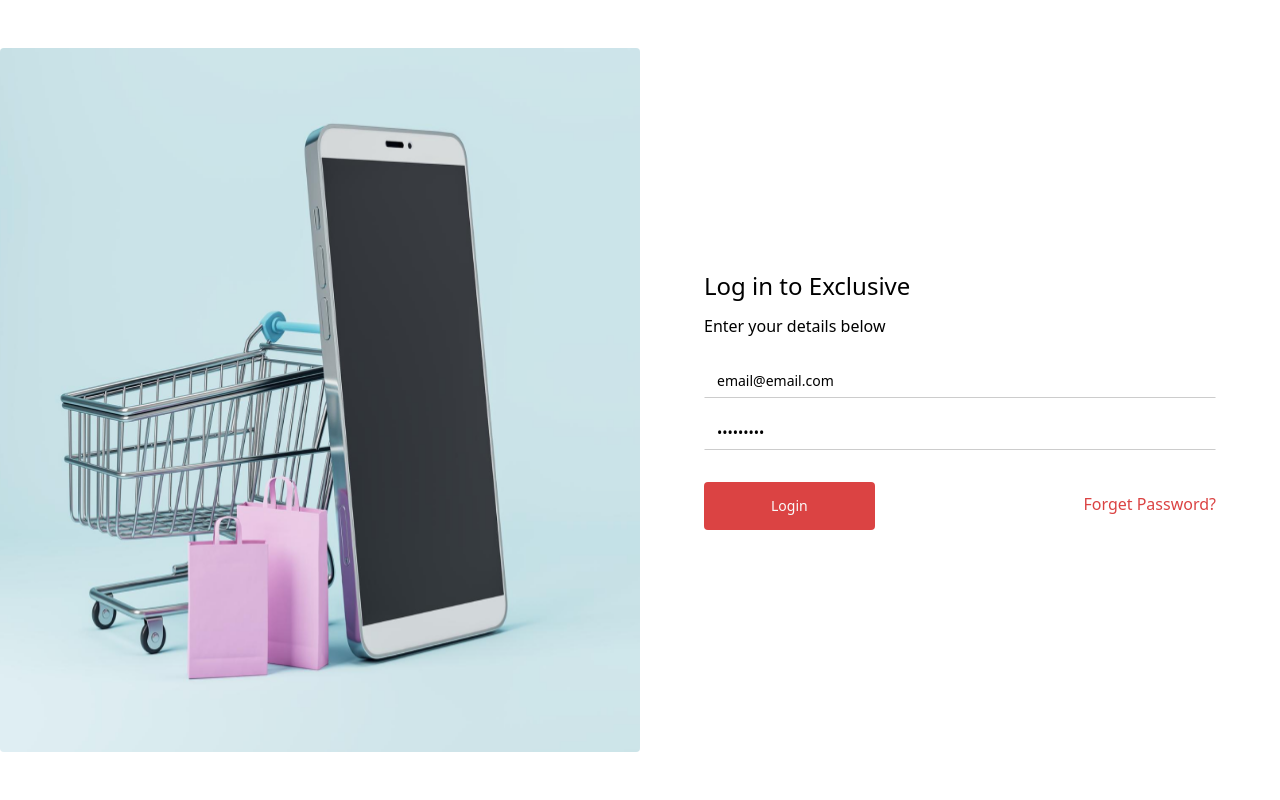
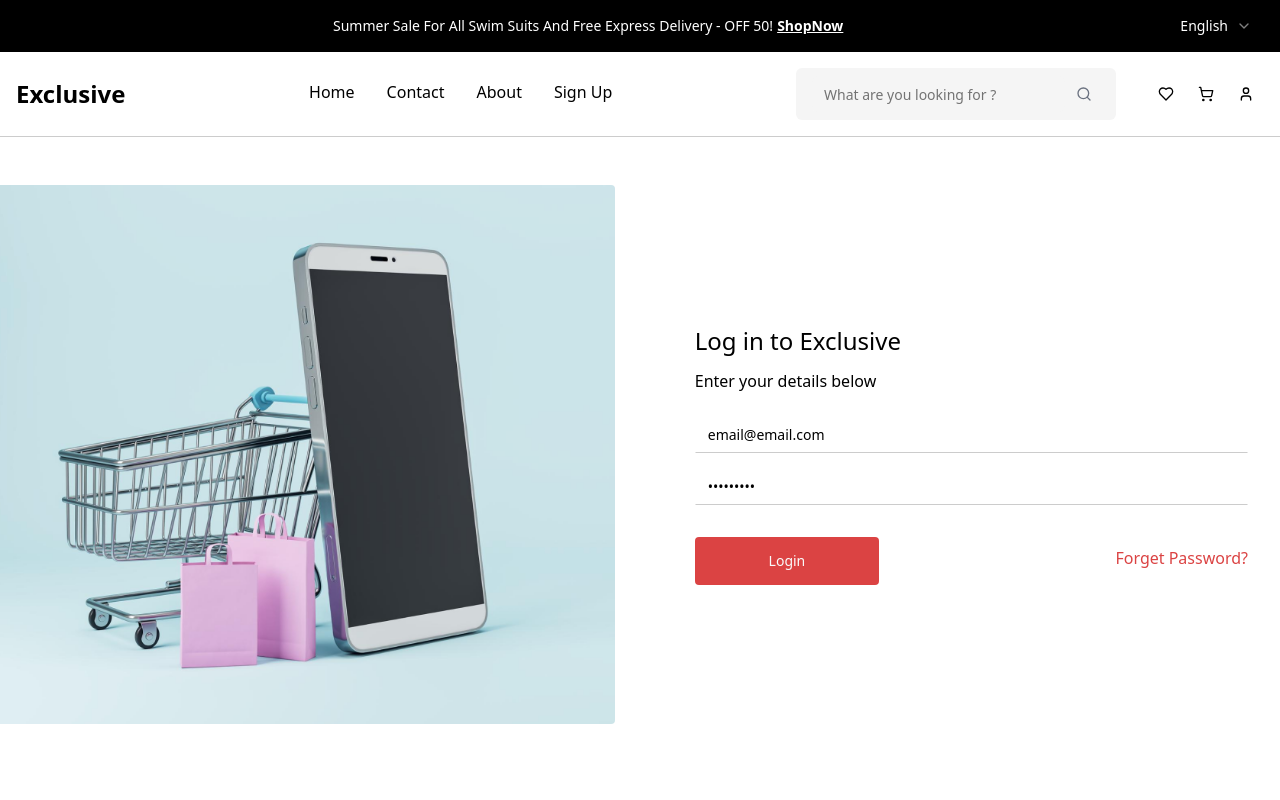
Before and after one commit to Mahmoud-Fares/Web-Masters, a React (Vite) app in the folder Cycle4/Task1/: page /login in a window 1280 px wide. Shown: the top 800 px of the page. Built offline with nearby package versions, Linux system fonts and the light colour scheme.

Commit message:
Fix auth layout

```diff
--- a/Cycle4/Task1/src/components/breadcrumb/custom-breadcrumb.tsx
+++ b/Cycle4/Task1/src/components/breadcrumb/custom-breadcrumb.tsx
@@ -9,9 +9,13 @@ type CustomBreadcrumbProps = {
    className?: string;
 };
 
+const noBreadcrumbPaths = ['/', '/login', '/signup'];
+
 export default function CustomBreadcrumb({ className }: CustomBreadcrumbProps) {
    const location = useLocation();
    const pathSegments = location.pathname.split('/').filter(Boolean);
+
+   if (noBreadcrumbPaths.includes(location.pathname)) return null;
 
    // create breadcrumb segments with home at the beginning
    const segments = [
@@ -22,15 +26,11 @@ export default function CustomBreadcrumb({ className }: CustomBreadcrumbProps) {
       })),
    ];
 
-   // display segments without home if current path is root
-   const displaySegments =
-      location.pathname === '/' ? segments.slice(1) : segments;
-
    return (
-      <div className={cn(displaySegments.length > 1 && className)}>
+      <div className={cn(segments.length > 1 && className)}>
          <Breadcrumb>
             <BreadcrumbList>
-               <RenderBreadcrumb displaySegments={displaySegments} />
+               <RenderBreadcrumb displaySegments={segments} />
             </BreadcrumbList>
          </Breadcrumb>
       </div>
--- a/Cycle4/Task1/src/components/layout/auth-layout.tsx
+++ b/Cycle4/Task1/src/components/layout/auth-layout.tsx
@@ -2,7 +2,10 @@ import { useEffect } from 'react';
 
 import { Outlet, useNavigate } from 'react-router-dom';
 
+import { cn } from '@/lib/utils';
 import { useUserStore } from '@/stores/user-store';
+
+import MainLayout from './main-layout';
 
 export function AuthLayout() {
    const currentUser = useUserStore((state) => state.currentUser);
@@ -13,21 +16,33 @@ export function AuthLayout() {
    }, [currentUser, navigate]);
 
    return (
-      <div className="flex min-h-screen py-section">
-         {/* Left side - Image */}
-         <div className="hidden w-1/2 lg:block">
-            <img
-               src="/images/auth-image.png"
-               alt="Shopping cart with phone"
-               className="block h-full rounded"
-            />
+      <MainLayout>
+         <div className="mb-section flex flex-1 py-section xl:gap-section">
+            <AuthImage className="hidden basis-1/2 lg:flex" />
+
+            <AuthFormWrapper className="flex w-full flex-col items-center justify-center lg:basis-1/2 xl:items-start" />
          </div>
+      </MainLayout>
+   );
+}
 
-         {/* Right side - Form */}
-         <div className="flex w-full flex-col justify-center p-8 lg:w-1/2">
-            <div className="mx-auto w-full max-w-md xl:max-w-lg">
-               <Outlet />
-            </div>
+function AuthImage({ className }: { className?: string }) {
+   return (
+      <figure className={cn(className)}>
+         <img
+            src="/images/auth-image.png"
+            alt="Shopping cart with phone"
+            className="block h-full w-full rounded-r"
+         />
+      </figure>
+   );
+}
+
+function AuthFormWrapper({ className }: { className?: string }) {
+   return (
+      <div className={cn('p-8', className)}>
+         <div className="w-full max-w-md xl:max-w-screen-lg">
+            <Outlet />
          </div>
       </div>
    );
```
